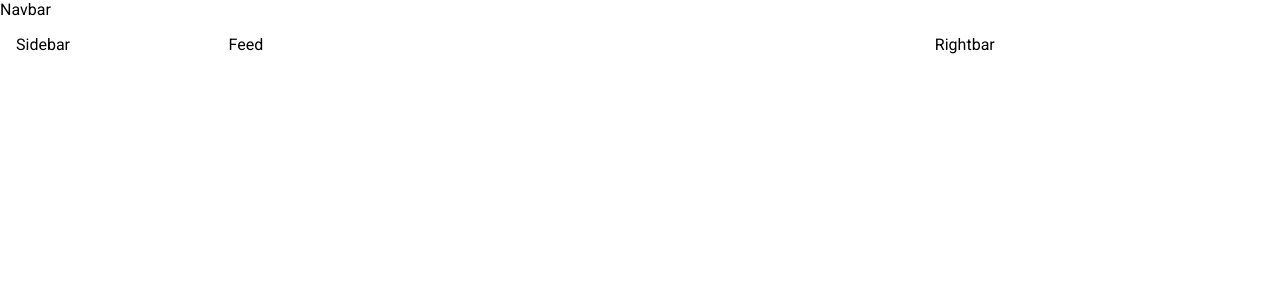
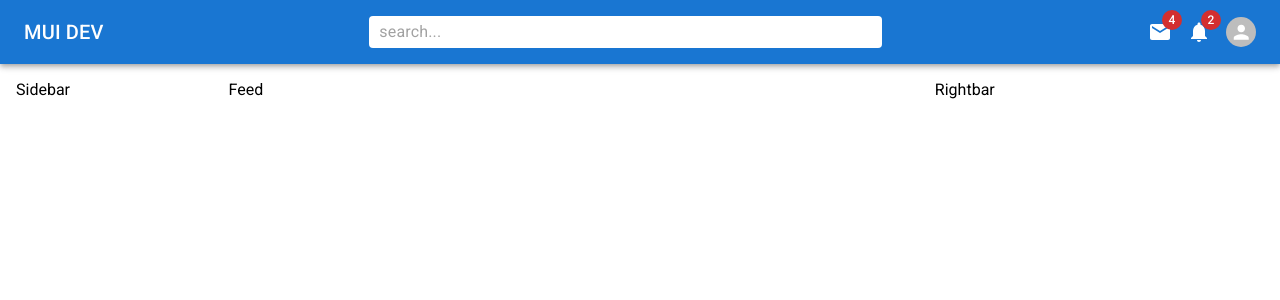
Before and after one commit to snelson-seattle/mui-practice, a React (Create React App) app: page / in a window 1280 px wide. Shown: the top 300 px of the page. Built offline with nearby package versions, Linux system fonts and the light colour scheme.

Commit message:
finished Navbar component

```diff
--- a/src/components/Navbar.js
+++ b/src/components/Navbar.js
@@ -1,6 +1,111 @@
+import { useState, useRef } from "react";
+
+import {
+  AppBar,
+  Toolbar,
+  styled,
+  Typography,
+  Box,
+  InputBase,
+  Badge,
+  Avatar,
+  Menu,
+  MenuItem,
+} from "@mui/material";
+import { Code, Mail, Notifications } from "@mui/icons-material";
+
+const StyledToolbar = styled(Toolbar)({
+  display: "flex",
+  justifyContent: "space-between",
+});
+
+const SearchBox = styled("div")(({ theme }) => ({
+  backgroundColor: "white",
+  padding: "0 10px",
+  borderRadius: theme.shape.borderRadius,
+  width: "40%",
+}));
+
+const IconBox = styled(Box)(({ theme }) => ({
+  display: "none",
+  gap: "15px",
+  alignItems: "center",
+  [theme.breakpoints.up("sm")]: {
+    display: "flex",
+  },
+}));
+
+const UserBox = styled(Box)(({ theme }) => ({
+  display: "flex",
+  alignItems: "center",
+  gap: "10px",
+  [theme.breakpoints.up("sm")]: {
+    display: "none",
+  },
+}));
+
+const MenuPopover = ({ anchorEl, onClose, menuOpen }) => {
+  return (
+    <Menu
+      open={menuOpen}
+      onClose={onClose}
+      anchorEl={anchorEl}
+      anchorOrigin={{
+        vertical: "top",
+        horizontal: "right",
+      }}
+      transformOrigin={{
+        vertical: "top",
+        horizontal: "right",
+      }}
+    >
+      <MenuItem>Profile</MenuItem>
+      <MenuItem>Account</MenuItem>
+      <MenuItem>Logout</MenuItem>
+    </Menu>
+  );
+};
+
 const Navbar = () => {
+  const [anchorEl, setAnchorEl] = useState(null);
+  const [menuOpen, setMenuOpen] = useState(false);
+
+  const handleClick = (e) => {
+    setAnchorEl(e.currentTarget);
+    setMenuOpen(true);
+  }
+
+  const handleClose = (e) => {
+    setAnchorEl(null);
+    setMenuOpen(false);
+  }
+
   return (
-    <div>Navbar</div>
-  )
-}
-export default Navbar
+    <AppBar position="sticky">
+      <StyledToolbar>
+        <Code sx={{ display: { xs: "block", sm: "none" } }} />
+        <Typography variant="h6" sx={{ display: { xs: "none", sm: "block" } }}>
+          MUI DEV
+        </Typography>
+        <SearchBox>
+          <InputBase placeholder="search..." />
+        </SearchBox>
+        <IconBox>
+          <Badge badgeContent={4} color="error">
+            <Mail />
+          </Badge>
+          <Badge badgeContent={2} color="error">
+            <Notifications />
+          </Badge>
+          <Avatar sx={{ width: 30, height: 30 }} src="" onClick={handleClick} />
+        </IconBox>
+        <UserBox onClick={handleClick}>
+          <Avatar sx={{ width: 30, height: 30 }} src="" />
+          <Typography variant="span">Scott</Typography>
+        </UserBox>
+      </StyledToolbar>
+      <MenuPopover anchorEl={anchorEl} menuOpen={menuOpen} onClose={handleClose} />
+    </AppBar>
+  );
+};
+export default Navbar;
--- a/src/components/Rightbar.js
+++ b/src/components/Rightbar.js
@@ -2,7 +2,7 @@ import { Box } from "@mui/material";
 
 const Rightbar = () => {
   return (
-    <Box flex={2} p={2}>Rightbar</Box>
+    <Box flex={2} p={2}  sx={{display: {xs: "none", sm: "block"}}}>Rightbar</Box>
   )
 }
 export default Rightbar
--- a/src/components/Sidebar.js
+++ b/src/components/Sidebar.js
@@ -2,7 +2,7 @@ import {Box} from "@mui/material";
 
 const Sidebar = () => {
   return (
-    <Box flex={1} p={2}>Sidebar</Box>
+    <Box flex={1} p={2} sx={{display: {xs: "none", sm: "block"}}}>Sidebar</Box>
   )
 }
 export default Sidebar
```
